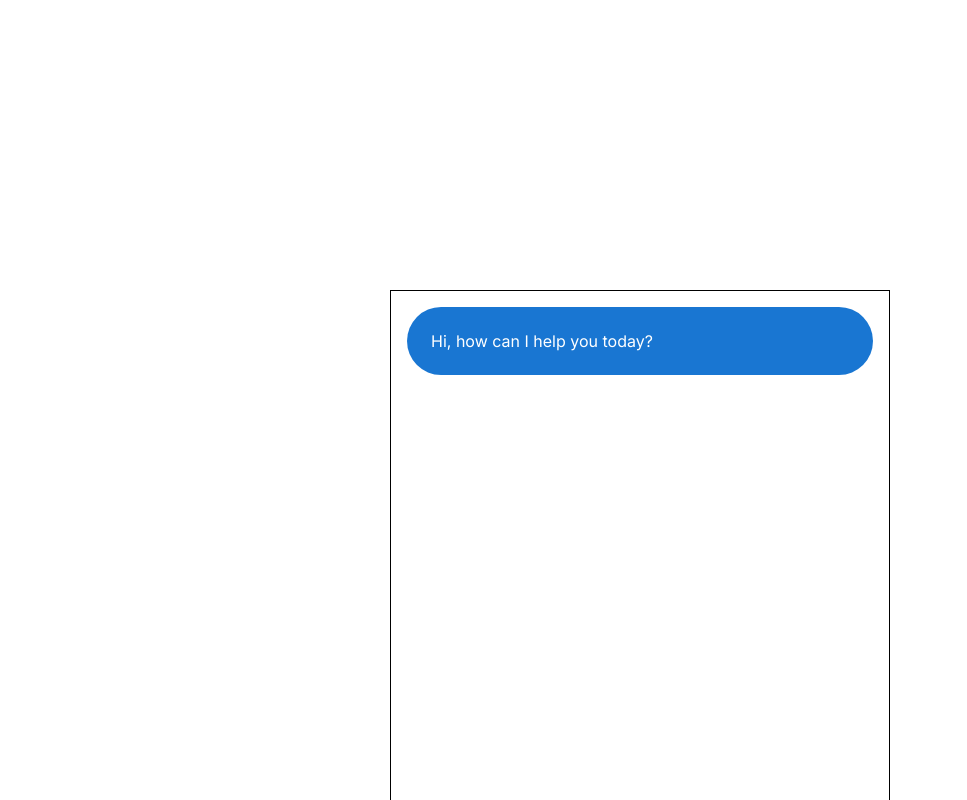
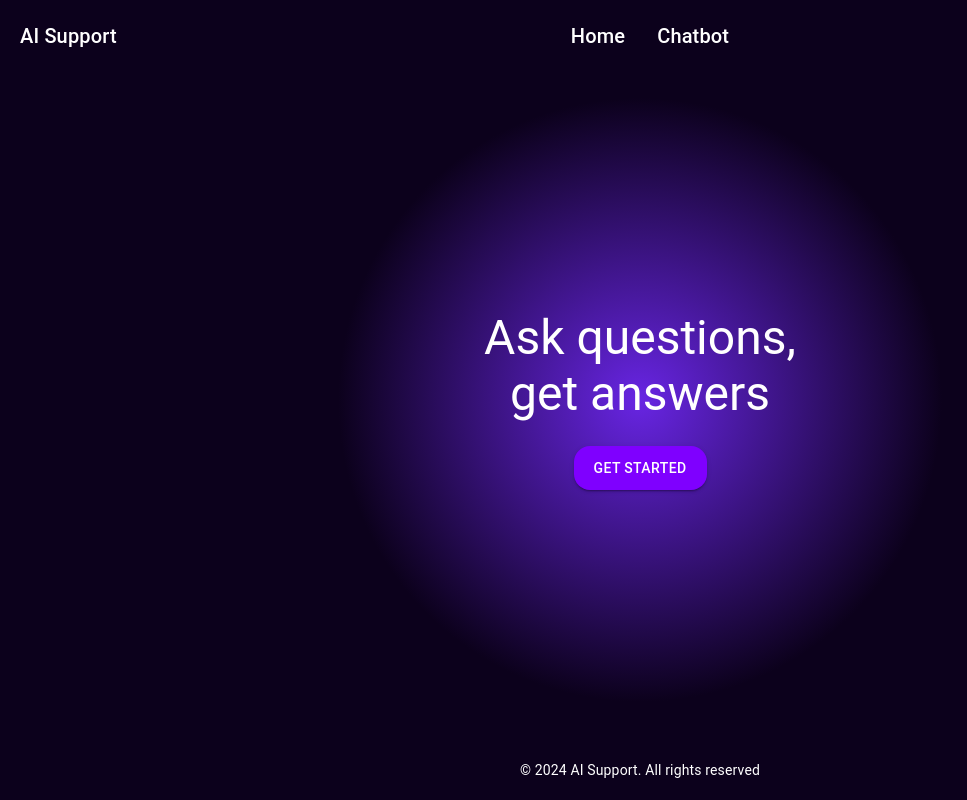
Before and after one commit to allison-pham/assistify, a Next.js app: page / in a window 1280 px wide. Shown: the top 800 px of the page, without its empty margins (0-967 px from the left). Built offline with nearby package versions, Linux system fonts and the light colour scheme.

Commit message:
Integrate UI for home and chatbot pages

```diff
--- a/app/globals.css
+++ b/app/globals.css
@@ -3,3 +3,12 @@
   padding: 0;
   margin: 0;
 }
+
+html, body {
+  height: 100%;
+  font-family: Arial, sans-serif;
+}
+
+body {
+  background: linear-gradient(135deg, #6825E3 0%, #0c011c 100%);
+}
--- a/app/layout.js
+++ b/app/layout.js
@@ -4,7 +4,7 @@ import "./globals.css";
 const inter = Inter({ subsets: ["latin"] });
 
 export const metadata = {
-  title: "AI-Customer Support",
+  title: "AI Support",
   description: "Generated by create next app",
 };
 
--- a/app/page.js
+++ b/app/page.js
@@ -1,15 +1,15 @@
 "use client";
 import { useState } from "react";
-import ReactMarkdown from 'react-markdown';
-import { Box, TextField, Button, Stack } from "@mui/material";
+import ReactMarkdown from "react-markdown";
+import { Box, TextField, Button, Stack, Typography } from "@mui/material";
 
 export default function Home() {
+  const [showChatbot, setShowChatbot] = useState(false);
   const [messages, setMessages] = useState([
     { role: "assistant", content: "Hi, how can I help you today?" },
   ]);
-
   const [message, setMessage] = useState("");
-  const [isLoading, setIsLoading] = useState(false)
+  const [isLoading, setIsLoading] = useState(false);
 
   const sendMessage = async () => {
     if (!message.trim() || isLoading) return;
@@ -18,11 +18,11 @@ export default function Home() {
 
     const userMessage = { role: "user", content: message };
     const assistantMessage = { role: "assistant", content: "" };
-    // update the state of messages by appending a new message to the existing array of messages
+
     setMessages((prevMessages) => [
       ...prevMessages,
       userMessage,
-      assistantMessage, // placeholder for the response
+      assistantMessage,
     ]);
 
     try {
@@ -36,12 +36,11 @@ export default function Home() {
       });
 
       if (!response.ok) {
-        throw new Error(`Error:  ${response.statusText}`);
+        throw new Error(`Error: ${response.statusText}`);
       }
       const myReadableStream = response.body;
       const reader = myReadableStream.getReader();
       const decoder = new TextDecoder();
-
 
       return reader.read().then(function processText({ done, value }) {
         if (done) {
@@ -52,12 +51,12 @@ export default function Home() {
         const chunk = decoder.decode(value, { stream: true });
 
         setMessages((messages) => {
-          let lastMessage = messages[messages.length - 1]; // last message (assistant's placeholder)
-          let remainingMessages = messages.slice(0, messages.length - 1); // get messages from index 0 to messages.length-1
+          let lastMessage = messages[messages.length - 1];
+          let remainingMessages = messages.slice(0, messages.length - 1);
           return [
             ...remainingMessages,
             { ...lastMessage, content: lastMessage.content + chunk },
-          ]; // append the decoded text to the assistant's message
+          ];
         });
 
         return reader.read().then(processText);
@@ -81,12 +80,13 @@ export default function Home() {
       event.preventDefault();
       sendMessage();
     }
-  }
+  };
 
+  if (showChatbot) {
     return (
       <Box
         width="100vw"
-      height="100vw"
+        height="100vh"
         display="flex"
         flexDirection="column"
         justifyContent="center"
@@ -96,9 +96,10 @@ export default function Home() {
           direction={"column"}
           width="500px"
           height="700px"
-        border="1px solid black"
+          border="1px solid #4A4A4A" // Slightly dark border
           p={2}
           spacing={3}
+          sx={{ backgroundColor: "#12002F", borderRadius: "10px" }} // Darker container background
         >
           <Stack
             direction={"column"}
@@ -110,12 +111,14 @@ export default function Home() {
             {messages.map((message, index) => (
               <Box
                 key={index}
-              bgcolor={
-                message.role === "assistant" ? "primary.main" : "secondary.main"
-              }
+                bgcolor={message.role === "assistant" ? "#6825E3" : "#4401D6"} // Colors matching the second screenshot
                 color="white"
-              borderRadius={16}
-              p={3}
+                borderRadius={8}
+                p={2}
+                sx={{
+                  alignSelf:
+                    message.role === "assistant" ? "flex-start" : "flex-end",
+                }}
               >
                 <ReactMarkdown>{message.content}</ReactMarkdown>
               </Box>
@@ -129,8 +132,23 @@ export default function Home() {
               onChange={(e) => setMessage(e.target.value)}
               onKeyDown={handleKeyPress}
               disabled={isLoading}
+              sx={{
+                backgroundColor: "#2C003D", // Input background color
+                color: "white",
+                borderRadius: "4px",
+                input: { color: "white" },
+              }}
             />
-          <Button variant="contained" onClick={sendMessage} disabled={isLoading}>
+            <Button
+              variant="contained"
+              onClick={sendMessage}
+              disabled={isLoading}
+              sx={{
+                backgroundColor: "#7F00FF",
+                color: "white",
+                "&:hover": { backgroundColor: "#5500CC" },
+              }}
+            >
               {isLoading ? "Sending..." : "Send"}
             </Button>
           </Stack>
@@ -138,3 +156,82 @@ export default function Home() {
       </Box>
     );
   }
+
+  return (
+    <Box
+      display="flex"
+      flexDirection="column"
+      justifyContent="center"
+      alignItems="center"
+      width="100vw"
+      height="100vh"
+      sx={{
+        background: "radial-gradient(circle, #6825E3 0%, #0c011c 40%)",
+      }}
+    >
+      <Stack
+        direction="row"
+        spacing={4}
+        position="absolute"
+        top={20}
+        width="100%" // Ensures the entire width is used
+        alignItems="center"
+      >
+        <Box flex={1} sx={{ paddingLeft: "20px" }}>
+          <Typography variant="h6" color="white">
+            AI Support
+          </Typography>
+        </Box>
+        <Box flex={1} display="flex" justifyContent="center">
+          <Stack direction="row" spacing={4}>
+            <Typography variant="h6" color="white">
+              <a href="/" style={{ color: "white", textDecoration: "none" }}>
+                Home
+              </a>
+            </Typography>
+            <Typography variant="h6" color="white">
+              <a
+                href="#"
+                onClick={() => setShowChatbot(true)}
+                style={{ color: "white", textDecoration: "none" }}
+              >
+                Chatbot
+              </a>
+            </Typography>
+          </Stack>
+        </Box>
+        <Box flex={1} /> {/* Empty box to balance the layout */}
+      </Stack>
+
+      <Typography variant="h3" color="white" textAlign="center" mb={3}>
+        Ask questions,
+        <br />
+        get answers
+      </Typography>
+
+      <Button
+        variant="contained"
+        onClick={() => setShowChatbot(true)}
+        sx={{
+          bgcolor: "#7f00ff",
+          color: "white",
+          borderRadius: 4,
+          padding: "10px 20px",
+          "&:hover": { bgcolor: "#5500cc" },
+        }}
+      >
+        Get Started
+      </Button>
+
+      <Typography
+        variant="body2"
+        color="white"
+        position="absolute"
+        bottom={20}
+        textAlign="center"
+      >
+        &copy; 2024 AI Support. All rights reserved
+      </Typography>
+    </Box>
+  );
+}
```
Lines whose indentation alone changed are shown as unchanged.
